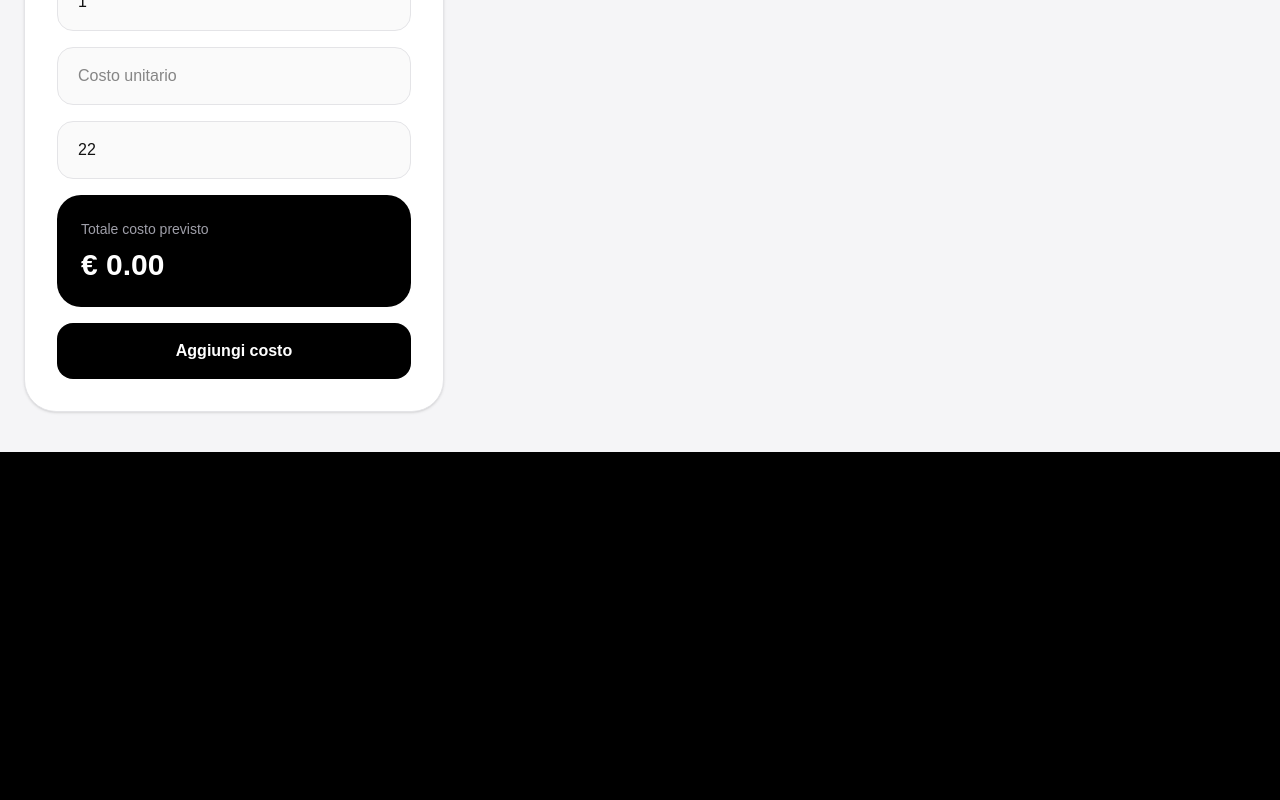
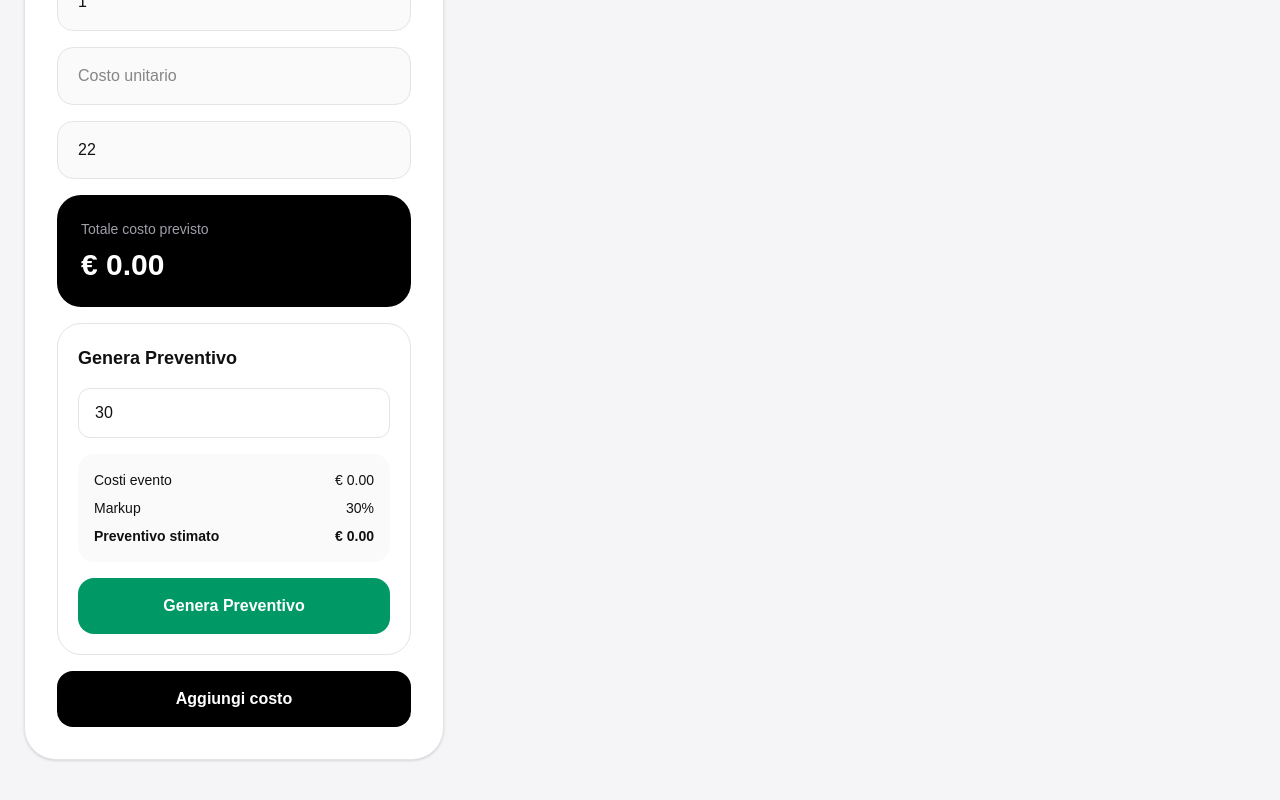
Before and after one commit to giuseppefrosina-hash/event-platform, a Next.js app in the folder frontend/: page /costing in a window 1280 px wide. Shown: the part 806-1606 px from the top of the page. Before the commit the page ends 1258 px from the top, so only its background shows below. Built offline with nearby package versions, Linux system fonts and the light colour scheme; no server answers.

Commit message:
fix costing quote generation

```diff
--- a/frontend/app/costing/page.tsx
+++ b/frontend/app/costing/page.tsx
@@ -36,12 +36,15 @@ export default function CostingPage() {
   const [vat, setVat] = useState('22');
 
   const [editingId, setEditingId] = useState('');
+  const [editCategory, setEditCategory] = useState('');
   const [editDescription, setEditDescription] = useState('');
   const [editSupplier, setEditSupplier] = useState('');
   const [editQuantity, setEditQuantity] = useState('');
   const [editUnitCost, setEditUnitCost] = useState('');
   const [editVat, setEditVat] = useState('');
-  const [editCategory, setEditCategory] = useState('');
+
+  const [markup, setMarkup] = useState('30');
+  const [generatingQuote, setGeneratingQuote] = useState(false);
 
   useEffect(() => {
     loadEvents();
@@ -54,6 +57,7 @@ export default function CostingPage() {
     const q = Number(quantity || 1);
     const u = Number(unitCost || 0);
     const v = Number(vat || 0);
+
     const subtotal = q * u;
     const total = subtotal + subtotal * (v / 100);
 
@@ -64,6 +68,7 @@ export default function CostingPage() {
     try {
       const res = await fetch(API_URL + '/events');
       const data = await res.json();
+
       setEvents(Array.isArray(data) ? data : []);
     } catch {
       setMessage('Errore caricamento eventi');
@@ -74,6 +79,7 @@ export default function CostingPage() {
     try {
       const res = await fetch(API_URL + '/event-costs');
       const data = await res.json();
+
       setCosts(Array.isArray(data) ? data : []);
     } catch {
       setMessage('Errore caricamento costi');
@@ -89,7 +95,9 @@ export default function CostingPage() {
     try {
       const res = await fetch(API_URL + '/event-costs', {
         method: 'POST',
-        headers: { 'Content-Type': 'application/json' },
+        headers: {
+          'Content-Type': 'application/json',
+        },
         body: JSON.stringify({
           eventId,
           category,
@@ -146,7 +154,9 @@ export default function CostingPage() {
     try {
       const res = await fetch(API_URL + '/event-costs/' + editingId, {
         method: 'PATCH',
-        headers: { 'Content-Type': 'application/json' },
+        headers: {
+          'Content-Type': 'application/json',
+        },
         body: JSON.stringify({
           category: editCategory,
           description: editDescription,
@@ -170,6 +180,41 @@ export default function CostingPage() {
     }
   }
 
+  async function generateQuote() {
+    if (!eventId) {
+      setMessage('Seleziona un evento prima di generare il preventivo');
+      return;
+    }
+
+    try {
+      setGeneratingQuote(true);
+
+      const res = await fetch(API_URL + '/quotes/generate', {
+        method: 'POST',
+        headers: {
+          'Content-Type': 'application/json',
+        },
+        body: JSON.stringify({
+          eventId,
+          markup: Number(markup || 0),
+        }),
+      });
+
+      if (!res.ok) {
+        setMessage('Errore generazione preventivo');
+        return;
+      }
+
+      const quote = await res.json();
+
+      setMessage(`Preventivo ${quote.quoteNumber} creato con successo`);
+    } catch {
+      setMessage('Errore connessione backend');
+    } finally {
+      setGeneratingQuote(false);
+    }
+  }
+
   const filteredCosts = eventId
     ? costs.filter((cost) => cost.event?.id === eventId)
     : costs;
@@ -182,6 +227,8 @@ export default function CostingPage() {
   const filteredRevenue = Number(selectedEvent?.price || 0);
   const filteredMargin = filteredRevenue - filteredTotal;
 
+  const estimatedQuote = filteredTotal * (1 + Number(markup || 0) / 100);
+
   return (
     <main className="min-h-screen bg-[#f5f5f7] text-[#111]">
       <div className="mx-auto max-w-7xl px-6 py-10">
@@ -190,7 +237,10 @@ export default function CostingPage() {
             <p className="mb-2 text-sm uppercase tracking-[0.3em] text-zinc-500">
               Event Costing
             </p>
-            <h1 className="text-5xl font-bold">Costing evento</h1>
+
+            <h1 className="text-5xl font-bold">
+              Costing evento
+            </h1>
           </div>
 
           <a
@@ -209,24 +259,35 @@ export default function CostingPage() {
 
         <div className="mb-8 grid gap-5 md:grid-cols-3">
           <div className="rounded-[2rem] border border-zinc-200 bg-white p-6 shadow-sm">
-            <p className="text-zinc-500">Ricavo previsto</p>
+            <p className="text-zinc-500">
+              Ricavo previsto
+            </p>
+
             <h3 className="mt-2 text-3xl font-bold">
               € {filteredRevenue.toFixed(2)}
             </h3>
           </div>
 
           <div className="rounded-[2rem] border border-zinc-200 bg-white p-6 shadow-sm">
-            <p className="text-zinc-500">Costi previsti</p>
+            <p className="text-zinc-500">
+              Costi previsti
+            </p>
+
             <h3 className="mt-2 text-3xl font-bold">
               € {filteredTotal.toFixed(2)}
             </h3>
           </div>
 
           <div className="rounded-[2rem] border border-zinc-200 bg-white p-6 shadow-sm">
-            <p className="text-zinc-500">Margine</p>
+            <p className="text-zinc-500">
+              Margine
+            </p>
+
             <h3
               className={`mt-2 text-3xl font-bold ${
-                filteredMargin >= 0 ? 'text-emerald-600' : 'text-red-600'
+                filteredMargin >= 0
+                  ? 'text-emerald-600'
+                  : 'text-red-600'
               }`}
             >
               € {filteredMargin.toFixed(2)}
@@ -236,7 +297,9 @@ export default function CostingPage() {
 
         <div className="grid gap-8 lg:grid-cols-[420px_1fr]">
           <section className="rounded-[2rem] border border-zinc-200 bg-white p-8 shadow-sm">
-            <h2 className="mb-6 text-2xl font-bold">Nuovo costo</h2>
+            <h2 className="mb-6 text-2xl font-bold">
+              Nuovo costo
+            </h2>
 
             <div className="space-y-4">
               <select
@@ -244,9 +307,15 @@ export default function CostingPage() {
                 onChange={(e) => setEventId(e.target.value)}
                 className="w-full rounded-2xl border border-zinc-200 bg-zinc-50 px-5 py-4 outline-none"
               >
-                <option value="">Seleziona evento</option>
+                <option value="">
+                  Seleziona evento
+                </option>
+
                 {events.map((event) => (
-                  <option key={event.id} value={event.id}>
+                  <option
+                    key={event.id}
+                    value={event.id}
+                  >
                     {event.title}
                   </option>
                 ))}
@@ -311,9 +380,55 @@ export default function CostingPage() {
                 <p className="text-sm text-zinc-400">
                   Totale costo previsto
                 </p>
+
                 <h3 className="mt-2 text-3xl font-bold">
                   € {previewTotal.toFixed(2)}
                 </h3>
+              </div>
+
+              <div className="rounded-3xl border border-zinc-200 bg-white p-5">
+                <h3 className="mb-4 text-lg font-bold">
+                  Genera Preventivo
+                </h3>
+
+                <input
+                  type="number"
+                  placeholder="Markup %"
+                  value={markup}
+                  onChange={(e) => setMarkup(e.target.value)}
+                  className="mb-4 w-full rounded-xl border border-zinc-200 px-4 py-3"
+                />
+
+                <div className="mb-4 rounded-2xl bg-zinc-50 p-4 text-sm">
+                  <div className="mb-2 flex justify-between">
+                    <span>Costi evento</span>
+                    <span>
+                      € {filteredTotal.toFixed(2)}
+                    </span>
+                  </div>
+
+                  <div className="mb-2 flex justify-between">
+                    <span>Markup</span>
+                    <span>{markup}%</span>
+                  </div>
+
+                  <div className="flex justify-between font-bold">
+                    <span>Preventivo stimato</span>
+                    <span>
+                      € {estimatedQuote.toFixed(2)}
+                    </span>
+                  </div>
+                </div>
+
+                <button
+                  onClick={generateQuote}
+                  disabled={generatingQuote}
+                  className="w-full rounded-2xl bg-emerald-600 px-5 py-4 font-semibold text-white disabled:opacity-60"
+                >
+                  {generatingQuote
+                    ? 'Generazione...'
+                    : 'Genera Preventivo'}
+                </button>
               </div>
 
               <button
@@ -327,7 +442,9 @@ export default function CostingPage() {
 
           <section>
             <div className="mb-5 flex items-center justify-between">
-              <h2 className="text-2xl font-bold">Lista costi</h2>
+              <h2 className="text-2xl font-bold">
+                Lista costi
+              </h2>
 
               <button
                 onClick={loadCosts}
@@ -360,7 +477,10 @@ export default function CostingPage() {
                       </div>
 
                       <div className="text-right">
-                        <p className="text-sm text-zinc-500">Totale</p>
+                        <p className="text-sm text-zinc-500">
+                          Totale
+                        </p>
+
                         <p className="text-xl font-bold">
                           € {Number(cost.totalCost || 0).toFixed(2)}
                         </p>
@@ -371,17 +491,29 @@ export default function CostingPage() {
                       <div className="grid gap-2 text-zinc-600">
                         <p>
                           Evento:{' '}
-                          {cost.event?.title || 'Evento non disponibile'}
+                          {cost.event?.title ||
+                            'Evento non disponibile'}
                         </p>
+
                         <p>
-                          Fornitore: {cost.supplier || 'Non indicato'}
+                          Fornitore:{' '}
+                          {cost.supplier ||
+                            'Non indicato'}
                         </p>
-                        <p>Quantità: {cost.quantity}</p>
+
+                        <p>
+                          Quantità: {cost.quantity}
+                        </p>
+
                         <p>
                           Costo unitario: €{' '}
                           {Number(cost.unitCost || 0).toFixed(2)}
                         </p>
-                        <p>IVA: {cost.vat}%</p>
+
+                        <p>
+                          IVA: {cost.vat}%
+                        </p>
+
                         <p className="font-bold text-black">
                           Totale costo: €{' '}
                           {Number(cost.totalCost || 0).toFixed(2)}
@@ -467,7 +599,9 @@ export default function CostingPage() {
                             <input
                               type="number"
                               value={editVat}
-                              onChange={(e) => setEditVat(e.target.value)}
+                              onChange={(e) =>
+                                setEditVat(e.target.value)
+                              }
                               placeholder="IVA"
                               className="rounded-xl border border-zinc-200 px-4 py-3"
                             />
```
